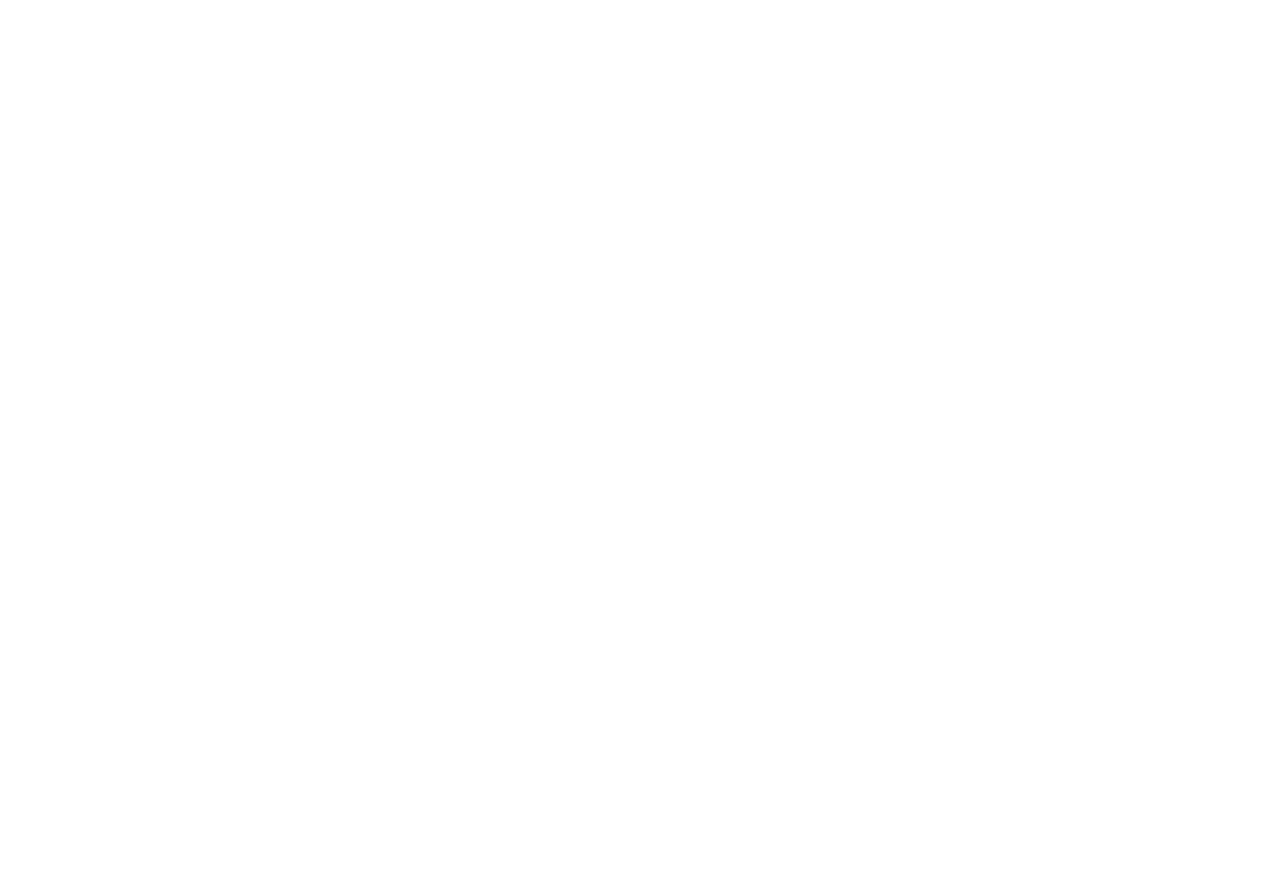
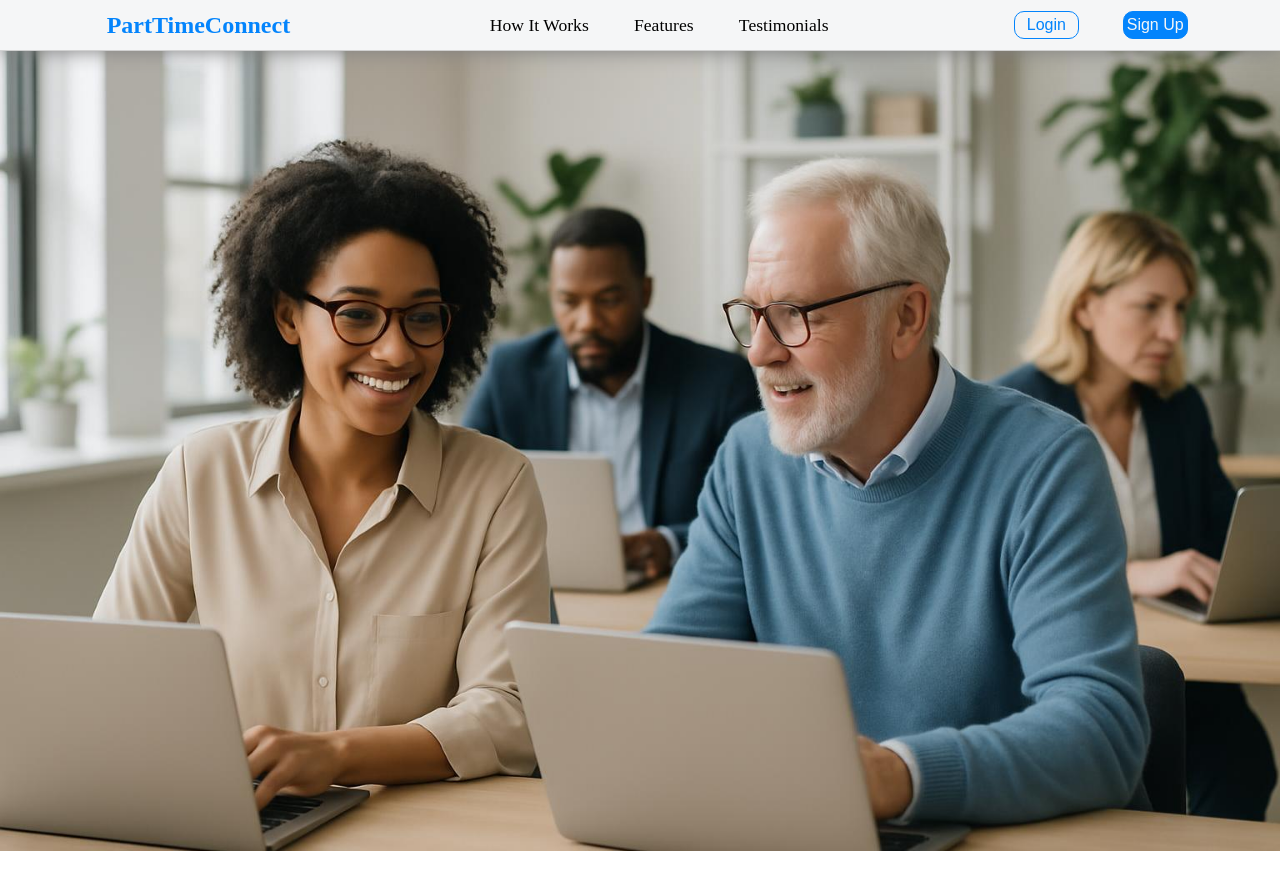
Before and after one commit to Jasu-25/final-project, a plain HTML site: page index.html in a window 1280 px wide. Shown: the top 890 px of the page. Before the commit the page ends 800 px from the top, so only its background shows below. Drawn offline with Linux system fonts and the light colour scheme.

Commit message:
landing-page-started

```diff
--- a/index.html
+++ b/index.html
@@ -1,15 +1,47 @@
 <!DOCTYPE html>
 <html lang="en">
+
 <head>
     <meta charset="UTF-8">
     <meta name="viewport" content="width=device-width, initial-scale=1.0">
     <link rel="stylesheet" href="styles/landing.css">
     <script src="scrpit/jquery.js"></script>
-    <title>JOBSY</title>
+    <title>PartTimeConnect</title>
 </head>
+
 <body>
-   <nav class="navigation-bar">
+    <nav class="navigation-bar">
+        <div class="logo-container">
+            <h1><a href="">PartTimeConnect</a></h1>
+        </div>
+        <div class="nav-links">
+            <ul>
+                <li><a href="#">How It Works</a></li>
+                <li><a href="#">Features</a></li>
+                <li><a href="#">Testimonials</a></li>
+            </ul>
 
-   </nav>
+        </div>
+        <div class="account-managment">
+            <div>
+                <a href="#"><button class="login-button">Login</button></a>
+            </div>
+            <div>
+                <a href="#"><button class="signup-button">Sign Up</button></a>
+            </div>
+        </div>
+    </nav>
+
+    <div class="main-container">
+        <div class="background-image">
+            <!-- <div class="text-overlay">
+                <h2>Find Your Perfect Part-Time Job, Locally</h2>
+                <p>Connect with opportunities in your area. Whether you're seeking flexible work or looking to hire
+                    local talent, we make it simple.</p>
+                <a href="#"><button class="explore-button">Explore Now</button></a>
+            </div> -->
+        </div>
+    </div>
 </body>
+
 </html>
--- a/styles/landing.css
+++ b/styles/landing.css
@@ -0,0 +1,169 @@
+/* Basic css style  */
+* {
+    margin: 0;
+    padding: 0;
+    box-sizing: border-box;
+    transition: all 0.3s ease-in-out;
+    scroll-behavior: smooth;
+}
+
+/* colors are golobal declared */
+:root {
+    --blue: #0384fc;
+    --white: #f5f6f7;
+    --black: #000;
+    --gray: #d1d1d1;
+}
+
+::selection {
+  background:var(--white);
+  color:var(--blue);
+}
+
+::-webkit-scrollbar {
+  width: 12px;
+}
+
+::-webkit-scrollbar-track {
+  background: #f0f0f0;
+}
+
+::-webkit-scrollbar-thumb {
+  background-color: #3498db;
+  border-radius: 6px;
+  border: 3px solid #f0f0f0;
+}
+
+body {
+    width: 100%;
+    min-height: 100vh;
+    padding-top: 4vw;
+}
+
+
+/* navigation bar css */
+
+.navigation-bar {
+    position: fixed;
+    top: 0;
+    width: 100%;
+    height: 4vw;
+    background-color: var(--white);
+    box-shadow: 0px 0px 20px grey;
+    border-bottom: 1px solid var(--gray);
+    display: flex;
+    justify-content: space-around;
+    align-items: center;
+}
+
+.logo-container {
+    width: 20%;
+    height: 100%;
+    display: flex;
+    align-items: center;
+    justify-content: center;
+}
+
+.logo-container h1 a {
+    text-decoration: none;
+    color: var(--blue);
+}
+
+.nav-links{
+    width: 30%;
+    height: 100%;
+    display: flex;
+    align-items: center;
+    justify-content: center;
+}
+
+.nav-links ul{
+    width: 100%;
+    height: 100%;
+    list-style: none;
+    display: flex;
+    justify-content: space-around;
+    align-items: center;
+}
+
+.nav-links ul li a {
+    text-decoration: none;
+    color: var(--black);
+    font-size: 1.1rem;
+}
+
+.nav-links ul li a:hover {
+    color: var(--blue);
+}
+
+.account-managment{
+    width: 17%;
+    height: 100%;
+    display: flex;
+    align-items: center;
+    justify-content: space-evenly;
+}
+
+.account-managment div{
+    width: 50%;
+    height: 100%;
+    display: flex;
+    align-items: center;
+    justify-content: center;
+}
+
+.account-managment div a{
+    width: 60%;
+    height: 55%;
+    border-radius: 10px;
+}
+
+.login-button,.signup-button{
+    width: 100%;
+    height: 100%;
+}
+
+.login-button {
+    background-color: var(--white);
+    color: var(--blue);
+    border: 1px solid var(--blue);
+    font-size: 1rem;
+    border-radius: 10px;
+}
+
+.login-button:hover {
+    background-color: var(--blue);
+    color: var(--white);
+    border: 0px solid transparent;
+    cursor: pointer;
+}
+.signup-button {
+    background-color: var(--blue);
+    color: var(--white);
+    border: 1px solid var(--blue);
+    font-size: 1rem;
+    border-radius: 10px;
+}
+
+.signup-button:hover {
+  background-color: var(--white);
+    color: var(--blue);
+    border: 1px solid var(--blue);
+    font-size: 1rem;
+}
+
+/* main css code starts */
+
+.main-container{
+    width: 100%;
+    height: 200vh;
+}
+
+.background-image {
+    width: 100%;
+    height: 50%;
+    background-image: url('../images/background.jpg');
+    background-size: cover;
+    background-position: center;
+    background-repeat:no-repeat ;
+}
```
Also changed, not shown: images/background.jpg (added).
